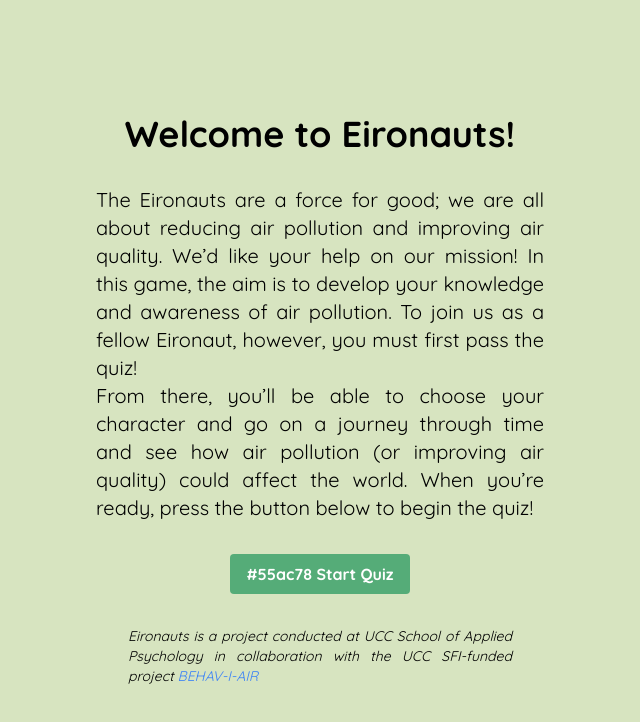
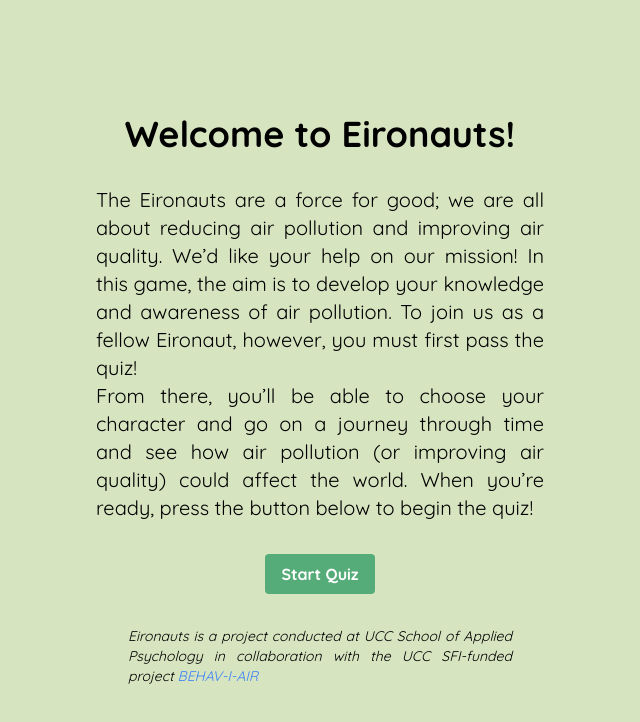
Before and after one commit to craigtkhill/final-year-team-project, a Next.js app: page / in a window 1280 px wide. Shown: the top 722 px of the page, without its empty margins (320-960 px from the left). Built offline with nearby package versions, Linux system fonts and the light colour scheme.

Commit message:
Remove duplicated HEX color code

```diff
--- a/app/page.tsx
+++ b/app/page.tsx
@@ -42,7 +42,7 @@ export default function Home() {
       </p>
       {/* <Image className="w-24 h-24" src="/logo.svg" alt="Logo" /> */}
       <Button onClick={handleButtonClick} bgColor="#55ac78">
-        #55ac78 Start Quiz
+        Start Quiz
       </Button>
       <p className="text-center text-sm w-full max-w-sm text-justify">
         <em>
```
